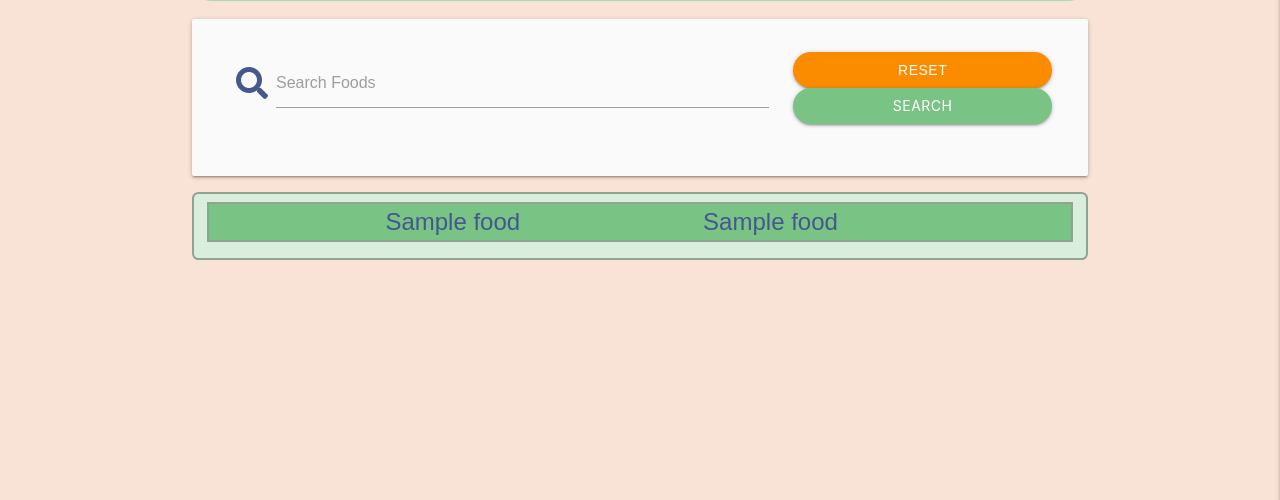
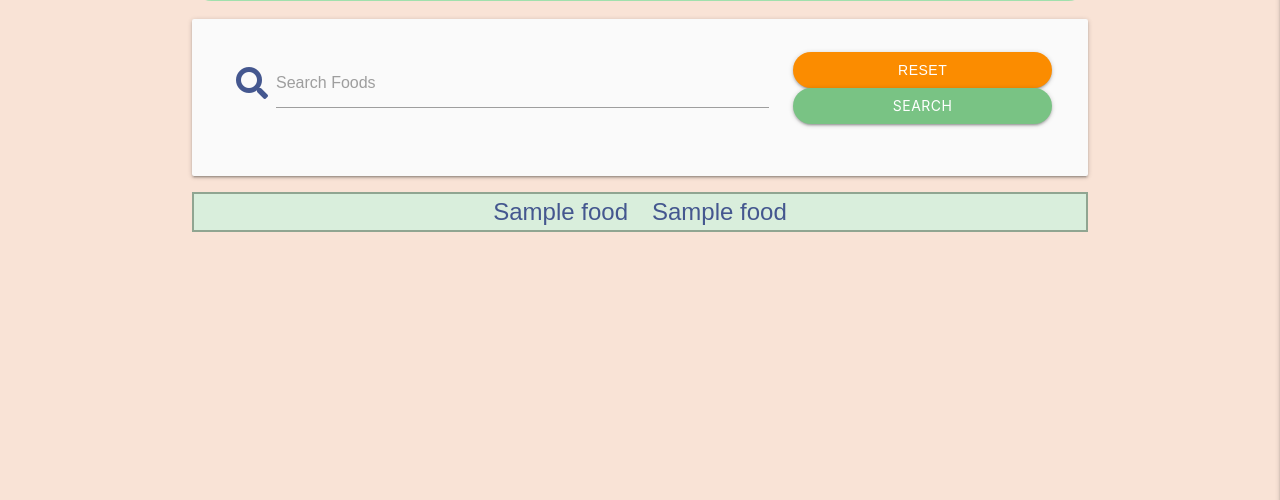
Before and after one commit to KelvenH/CarbSum, a Flask app: page /find_foods in a window 1280 px wide. Shown: the part 244-744 px from the top of the page. Run offline with Flask 2, Linux system fonts and the light colour scheme; a database or web service that is not in the repository returns one stand-in record (values such as "Sample title"); some libraries are stand-ins or nearby versions; some web fonts are replaced.

Commit message:
added sort to user_find food list and applied basic styling

```diff
--- a/app.py
+++ b/app.py
@@ -127,7 +127,7 @@ def user_search():
 # Find Food Items
 @app.route("/find_foods")
 def find_foods():
-    foods = list(mongo.db.foods.find())
+    foods = list(mongo.db.foods.find().sort("food_title", 1))
     return render_template("find_foods.html", foods=foods)
 
 
--- a/static/css/style.css
+++ b/static/css/style.css
@@ -790,3 +790,13 @@ ul.dropdown-content.select-dropdown li span {
 #edit-tag-act-btns {
     grid-area: ETC1;
 }
+
+/*--User Content --*/
+
+/*-- Find Foods --*/
+
+#find-food-user {
+    border: 2px solid var(--green_silver);
+    background: var(--green_honeydew);
+    margin-bottom: 1vh;
+}
--- a/templates/find_foods.html
+++ b/templates/find_foods.html
@@ -23,10 +23,9 @@
 
 {% if foods|length > 0 %}
     {% for food in foods %}
-    <div id="item-card-admin">
-        <div id="itm-cd-title" class="itm-cd-label large-label">{{ food.food_title }}</div>
-        <div id="itm-cd-subtitle" class="itm-cd-value large-label">{{ food.food_subtitle }}</div>
-
+    <div id="find-food-user" class="row">
+        <div id="find-food-title" class="col s6 large-label right-align">{{ food.food_title }}</div>
+        <div id="find-food-subtitle" class="col s6 large-label left-align">{{ food.food_subtitle }}</div>
     </div>
 
 
```
